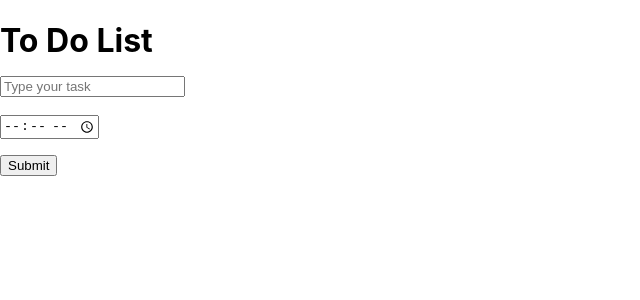
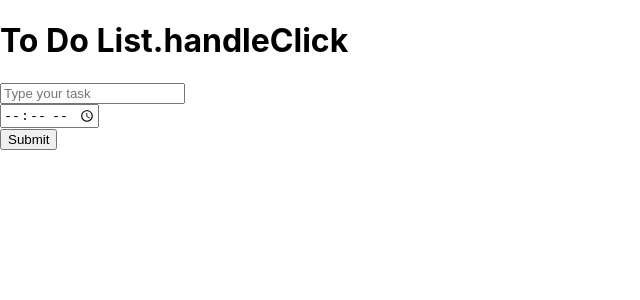
Before and after one commit to chingu-voyages/geckos-project-10, a React (Create React App) app in the folder to-do-app original/: page / in a window 1280 px wide. Shown: the top 300 px of the page, without its empty margins (0-640 px from the left). Built offline with nearby package versions, Linux system fonts and the light colour scheme.

Commit message:
submit button functionality recognized

```diff
--- a/to-do-app original/src/App.js
+++ b/to-do-app original/src/App.js
@@ -2,13 +2,37 @@ import React, { Component } from 'react';
 import Form from './Form.js'
 
 class App extends Component {
+
+  constructor (props) {
+    super(props)
+    this.state = {
+      input: '',
+      tasks: []
+    }
+    // this.handleChangeInput = this.handleChangeInput.bind(this);
+    // this.handleClick = this.handleClick.bind(this);
+  }
+
+// handleClick = (event) => {
+//   console.log('SAMPLE CLICK');
+//   event.preventDefault();
+//   this.setState({tasks: [this.state.input]});   //referring to line 9
+//   console.log(this.state.tasks)
+// }
+
   render() {
     return (
+      <div>
       <h1 className="title">
-        To Do List
-        <Form/>
+        To Do List.handleClick
       </h1>
+      <Form
+        value={this.state.input}
+        onSubmit = {this.handleClick} //props that are being passed to Form
+        onChange = {this.handleChangeInput}//refer to props.onChange in Form.js
+      />
 
+      </div>
     );
   }
 }
--- a/to-do-app original/src/Form.js
+++ b/to-do-app original/src/Form.js
@@ -1,11 +1,23 @@
 import React, { Component } from 'react';
 import Alert from './Alert.js'
 
-export default class Form extends React.Component {
+export default class Form extends React.Component { //stateless component
 
-handleClick(event){
-    console.log('sample click')
+
+
+handleClick = (event) => {
+    // console.log('sample click')
     event.preventDefault();
+
+    console.log('SAMPLE CLICK');
+      this.setState({tasks: [this.state.input]});   //referring to line 9
+      console.log(this.state.tasks)
+
+}
+
+handleChangeInput = (entry) => {
+    // console.log(entry.target.value)
+    this.setState({ input: entry });
 }
 
 render(){
@@ -14,7 +26,9 @@ render(){
     return (
 <div>
 <form>
-    <input name="task" type="text"  placeholder="Type your task" /><br></br>
+    <input name="task" type="text" value={this.props.input} onChange = {this.handleChangeInput}  placeholder="Type your task" /><br></br>
+    {/* how to access 'name' from input tag? */}
+
     <Alert />
 
     <button onClick={this.handleClick} >Submit</button>
@@ -24,12 +38,6 @@ render(){
 </div>
 
     )
-
+}
 
 }
-
-
-
-
-
-}
```
Also changed, not shown: to-do-app original/src/Task.js (+24 -10 lines).
